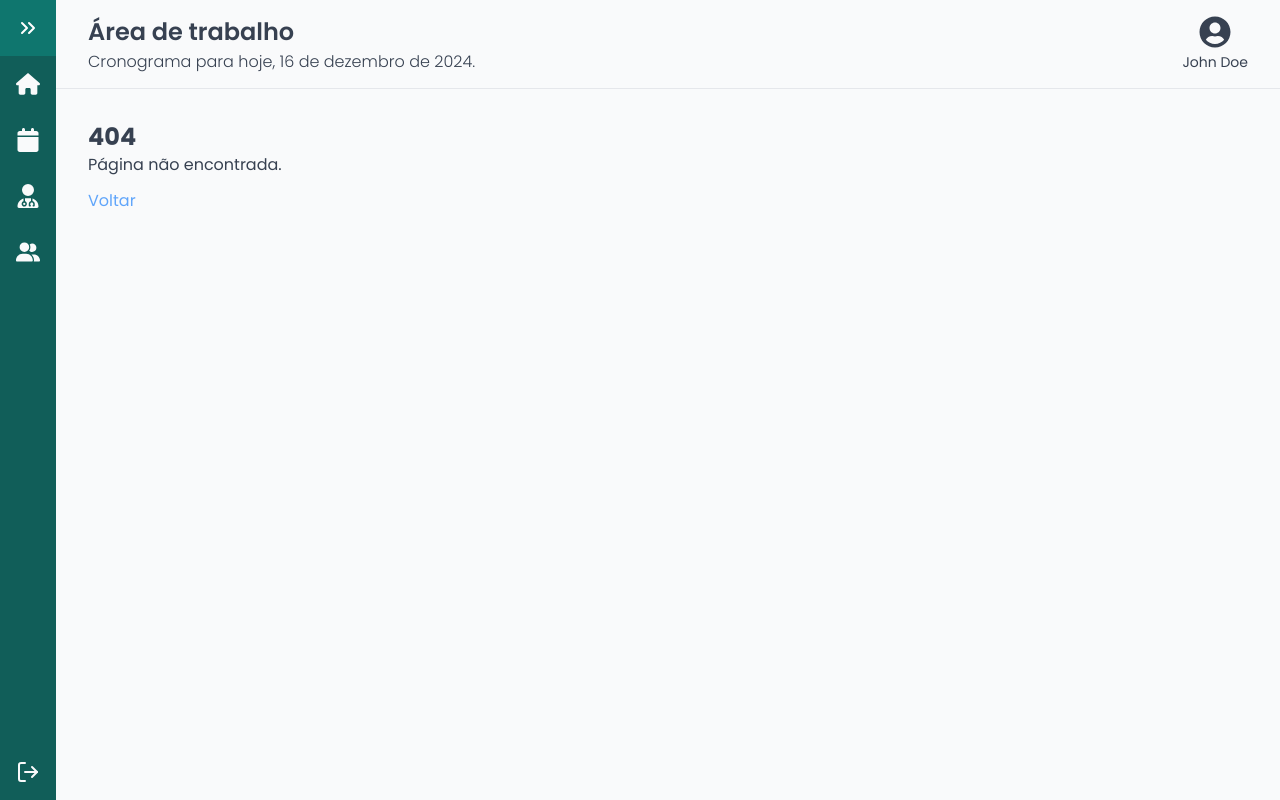
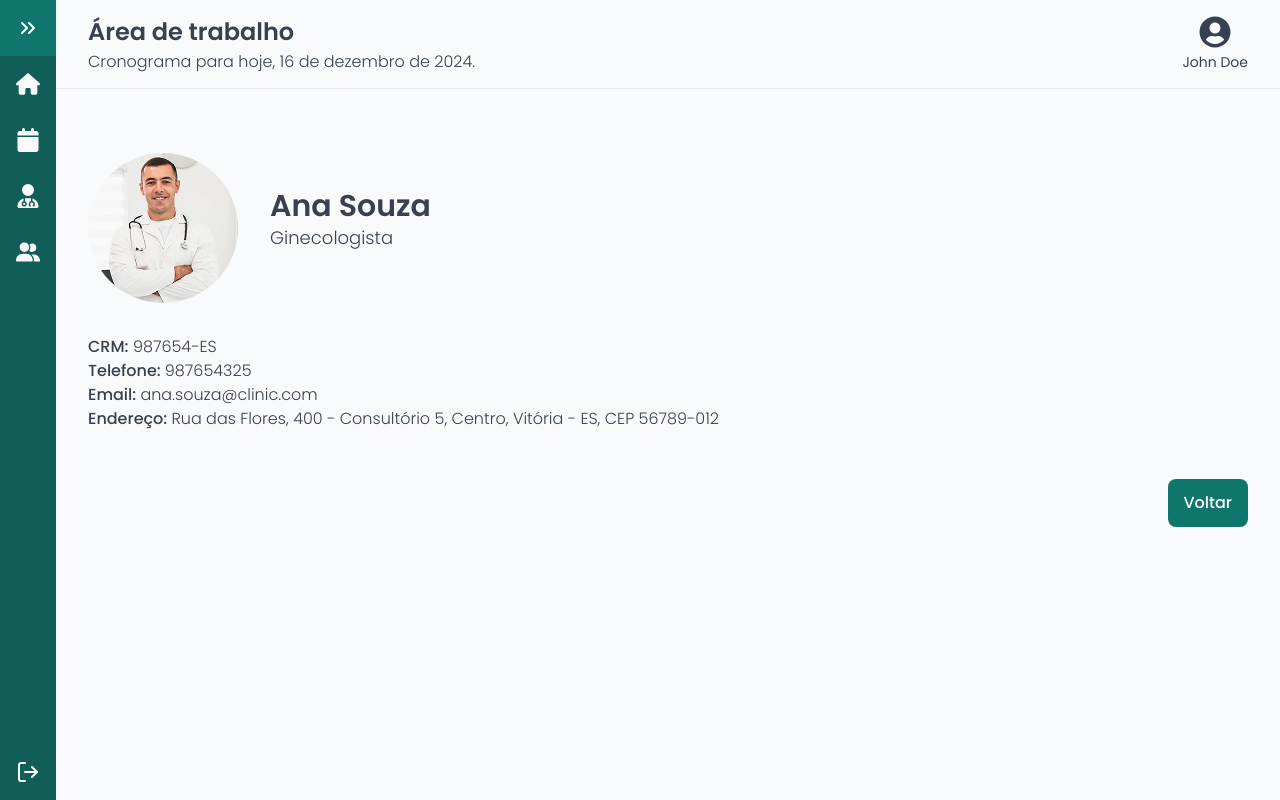
Before and after one commit to AleferReinert/advice-health, a Next.js app: page /medicos/ana-souza in a window 1280 px wide. Before the commit this address had no page. Built offline with nearby package versions, Linux system fonts and the light colour scheme.

Commit message:
feat: create doctor page

```diff
--- a/src/app/features/doctors/doctorsSlice.ts
+++ b/src/app/features/doctors/doctorsSlice.ts
@@ -4,6 +4,7 @@ import { mockDoctors } from '../../../mock/doctors.mock'
 export interface DoctorState {
 	id: string
 	createdAt: string
+	slug: string
 	personalInfo: {
 		fullName: string
 		dateOfBirth: string
--- /dev/null
+++ b/src/app/medicos/[slug]/page.tsx
@@ -0,0 +1,67 @@
+'use client'
+
+import { RootState } from '@/app/store'
+import { ButtonLink } from '@/components/ButtonLink/ButtonLink'
+import Image from 'next/image'
+import { useParams } from 'next/navigation'
+import { useSelector } from 'react-redux'
+
+export default function DoctorPage() {
+	const { slug } = useParams()
+	const doctor = useSelector((state: RootState) => state.doctors.doctors.find(doc => doc.slug === slug))
+
+	if (!doctor)
+		return (
+			<>
+				<p className='mb-10'>Médico não encontrado.</p>
+				<div className='mt-3'>
+					<ButtonLink href='/medicos'>Voltar</ButtonLink>
+				</div>
+			</>
+		)
+
+	const { profilePictureUrl, fullName } = doctor.personalInfo
+	const { crm, email, phone, specialties } = doctor.professionalInfo
+	const { city, district, street, number, postalCode, state, complement } = doctor.address
+
+	return (
+		<div>
+			<div className='py-4 sm:py-8 flex flex-col gap-4 sm:gap-8'>
+				<div className='sm:flex gap-4 items-center sm:gap-8'>
+					{profilePictureUrl && (
+						<div className='relative aspect-square size-[240px] sm:size-[150px] mx-auto mb-8 sm:mb-0 sm:mx-0'>
+							<Image
+								src={profilePictureUrl}
+								alt={`Foto de ${fullName}`}
+								fill
+								className='rounded-full'
+								sizes='(max-width: 320px) 240px, 150px'
+							/>
+						</div>
+					)}
+					<div className=''>
+						<h1 className='font-semibold text-3xl'>{fullName}</h1>
+						<h2 className='font-light mb-4 text-lg'>{specialties.join(', ')}</h2>
+					</div>
+				</div>
+				<address className='not-italic [&_strong]:font-medium font-light'>
+					<strong>CRM:</strong> {crm}
+					<br />
+					<strong>Telefone: </strong>
+					<a href={`tel:${phone}`}>{phone}</a>
+					<br />
+					<strong>Email: </strong>
+					<a href={`mailto:${email}`}>{email}</a>
+					<br />
+					<strong>Endereço: </strong>
+					{street}, {number} - {complement}, {district}, {city} - {state}, CEP {postalCode}
+				</address>
+			</div>
+			<div className='mt-4 flex justify-end'>
+				<ButtonLink href='/medicos' className='w-full md:w-auto'>
+					Voltar
+				</ButtonLink>
+			</div>
+		</div>
+	)
+}
--- a/src/app/medicos/page.tsx
+++ b/src/app/medicos/page.tsx
@@ -33,7 +33,7 @@ export default function DoctorsPage() {
 
 						return (
 							<BoxContent key={index} className='transition hover:scale-105'>
-								<Link title='Visualizar detalhes' href={`/profissional/${doctor.id}`} className='p-4 pb-0'>
+								<Link title='Visualizar detalhes' href={`/medicos/${doctor.slug}`} className='p-4 pb-0'>
 									<h2 className='font-semibold' title={`${prefix}${doctor.personalInfo.fullName}`}>
 										{prefix} {firstAndLastName}
 									</h2>
--- /dev/null
+++ b/src/components/ButtonLink/ButtonLink.tsx
@@ -0,0 +1,22 @@
+import Link, { LinkProps } from 'next/link'
+import { ReactNode } from 'react'
+
+interface ButtonLinkProps extends LinkProps {
+	children: ReactNode
+	className?: string
+}
+
+export function ButtonLink({ children, href, className, ...rest }: ButtonLinkProps) {
+	return (
+		<Link
+			{...rest}
+			href={href}
+			className={`${className ?? ''}
+				bg-primary hover:bg-teal-600 focus:bg-teal-700 leading-none
+				transition font-medium rounded-default text-white p-4 inline-b text-center
+			`}
+		>
+			{children}
+		</Link>
+	)
+}
--- a/src/mock/doctors.mock.ts
+++ b/src/mock/doctors.mock.ts
@@ -4,6 +4,7 @@ export const mockDoctors: DoctorState[] = [
 	{
 		id: '1',
 		createdAt: '2023-01-10T08:00:00Z',
+		slug: 'joao-silva',
 		personalInfo: {
 			fullName: 'João Silva',
 			dateOfBirth: '1985-05-15',
@@ -36,6 +37,7 @@ export const mockDoctors: DoctorState[] = [
 	{
 		id: '2',
 		createdAt: '2023-02-15T09:30:00Z',
+		slug: 'maria-oliveira',
 		personalInfo: {
 			fullName: 'Maria Oliveira',
 			dateOfBirth: '1990-07-20',
@@ -68,6 +70,7 @@ export const mockDoctors: DoctorState[] = [
 	{
 		id: '3',
 		createdAt: '2023-03-25T14:45:00Z',
+		slug: 'carlos-almeida-dos-santos',
 		personalInfo: {
 			fullName: 'Carlos Almeida dos Santos',
 			dateOfBirth: '1978-11-30',
@@ -100,6 +103,7 @@ export const mockDoctors: DoctorState[] = [
 	{
 		id: '4',
 		createdAt: '2023-04-10T10:00:00Z',
+		slug: 'paulo-costa-tavarez-de-souza',
 		personalInfo: {
 			fullName: 'Paulo Costa Tavarez de Souza',
 			dateOfBirth: '1982-02-10',
@@ -132,6 +136,7 @@ export const mockDoctors: DoctorState[] = [
 	{
 		id: '5',
 		createdAt: '2023-05-05T11:15:00Z',
+		slug: 'ana-souza',
 		personalInfo: {
 			fullName: 'Ana Souza',
 			dateOfBirth: '1992-08-25',
@@ -164,6 +169,7 @@ export const mockDoctors: DoctorState[] = [
 	{
 		id: '6',
 		createdAt: '2023-06-20T15:30:00Z',
+		slug: 'rafael-martins',
 		personalInfo: {
 			fullName: 'Rafael Martins',
 			dateOfBirth: '1980-01-05',
@@ -196,6 +202,7 @@ export const mockDoctors: DoctorState[] = [
 	{
 		id: '7',
 		createdAt: '2023-07-15T16:45:00Z',
+		slug: 'clara-braganca-lima-oliveira-de-souza',
 		personalInfo: {
 			fullName: 'Clara Bragança Lima Oliveira de Souza',
 			dateOfBirth: '1988-06-18',
@@ -228,6 +235,7 @@ export const mockDoctors: DoctorState[] = [
 	{
 		id: '8',
 		createdAt: '2023-08-10T17:00:00Z',
+		slug: 'joao-pereira',
 		personalInfo: {
 			fullName: 'João Pereira',
 			dateOfBirth: '1995-12-12',
@@ -260,6 +268,7 @@ export const mockDoctors: DoctorState[] = [
 	{
 		id: '9',
 		createdAt: '2023-09-12T18:30:00Z',
+		slug: 'gustavo-rocha',
 		personalInfo: {
 			fullName: 'Gustavo Rocha',
 			dateOfBirth: '1983-04-10',
@@ -292,6 +301,7 @@ export const mockDoctors: DoctorState[] = [
 	{
 		id: '10',
 		createdAt: '2023-10-25T19:00:00Z',
+		slug: 'larissa-costa',
 		personalInfo: {
 			fullName: 'Larissa Costa',
 			dateOfBirth: '1993-03-05',
```
Also changed, not shown: 1 other file (tests, documents, lock files or other folders).
